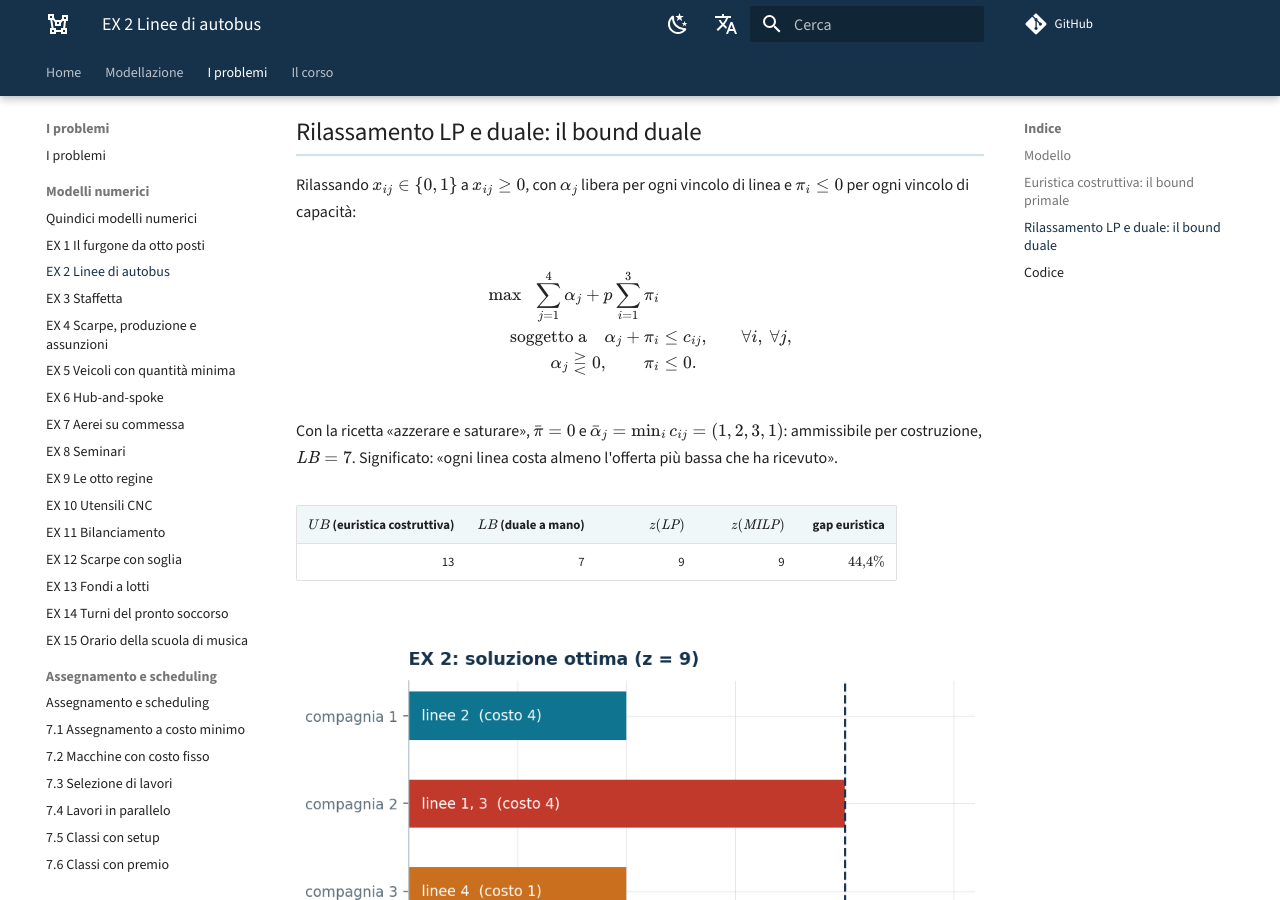
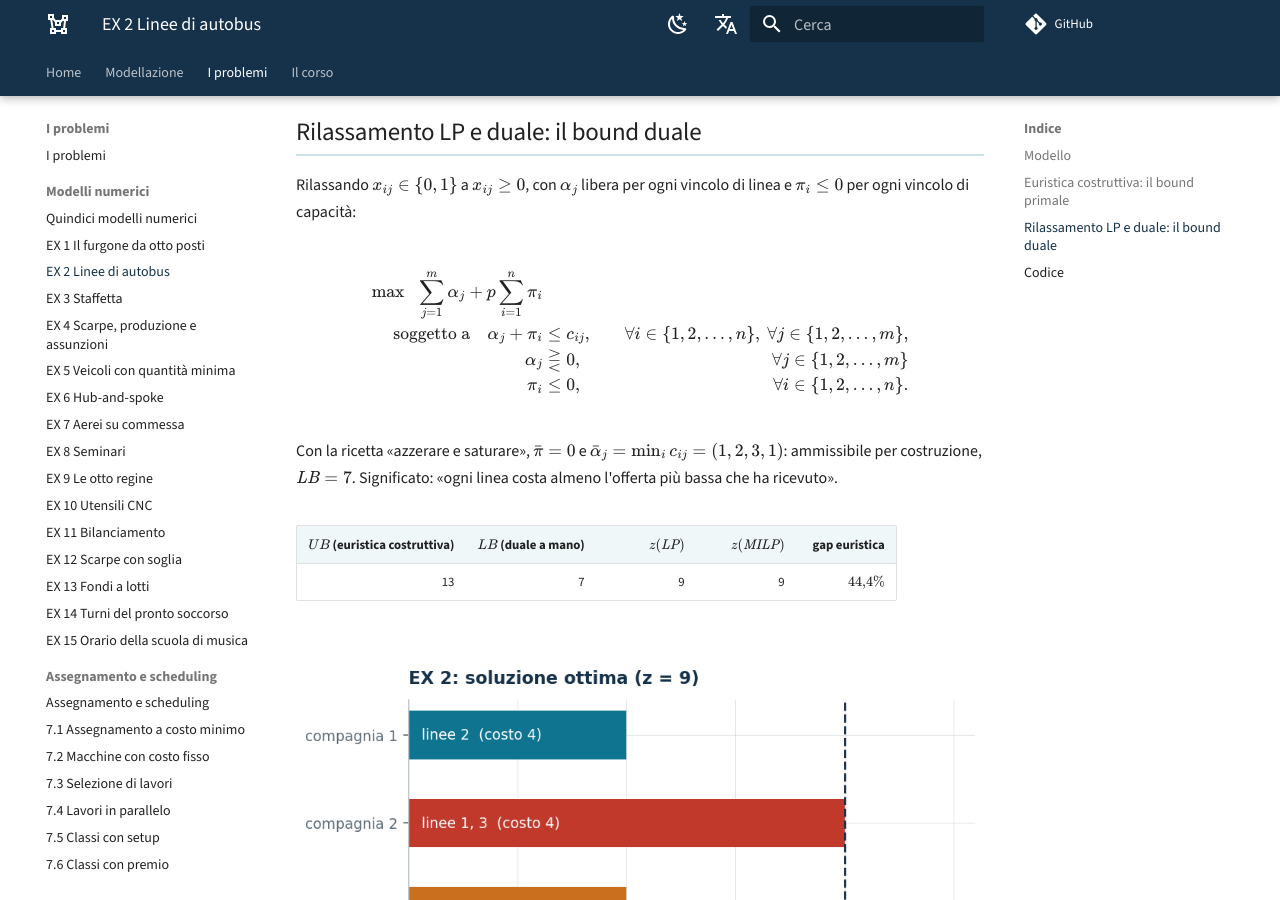
Before and after one commit to fabiofurini/modellazione-mip, an MkDocs documentation site: the page built from docs/ex-02.md, in a window 1280 px wide and 900 px high, scrolled down 1864 px. Built offline with MkDocs 1.6.1 and Material for MkDocs 9.7.7, drawn with Linux system fonts in a browser that asks for light colours; comment, search, counter and statistics services are not loaded.

Commit message:
Ultimi modelli misti, e l'indice dei hub nel duale di EX 6
Scansione sistematica di dispensa e sito: restavano tre modelli misti sulle
pagine (EX 2, EX 6, EX 10 duali) con la cardinalita' scritta in cifre.
Nel duale di EX 6 l'indice dei vincoli e' quello dei hub, non delle citta':
adesso lo dice, e lo dice allo stesso modo nelle due lingue.

Co-Authored-By: Claude Opus 5 <noreply@anthropic.com>

```diff
--- a/docs/ex-02.md
+++ b/docs/ex-02.md
@@ -80,9 +80,10 @@ vincolo di linea e $\pi_i \le 0$ per ogni vincolo di capacità:
 
 $$
 \begin{aligned}
-\max ~~ \sum_{j=1}^{4} \alpha_j + p \sum_{i=1}^{3} \pi_i & & \\
-\text{soggetto a} \quad \alpha_j + \pi_i &\le c_{ij}, & \forall i,\ \forall j,\\
-\alpha_j \gtreqless 0, \qquad \pi_i &\le 0. &
+\max ~~ \sum_{j=1}^{m} \alpha_j + p \sum_{i=1}^{n} \pi_i & & \\
+\text{soggetto a} \quad \alpha_j + \pi_i &\le c_{ij}, & \forall i \in \{1, 2, \dots, n\},\ \forall j \in \{1, 2, \dots, m\},\\
+\alpha_j &\gtreqless 0, & \forall j \in \{1, 2, \dots, m\}\\
+\pi_i &\le 0, & \forall i \in \{1, 2, \dots, n\}.
 \end{aligned}
 $$
 
```
Also changed, not shown: docs/ex-06.md (+2 -2 lines), docs/ex-10.md (+4 -3 lines), 1 other file.
